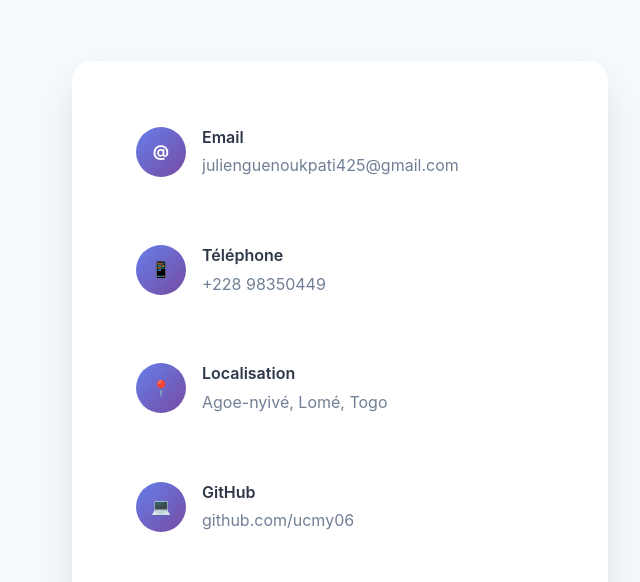
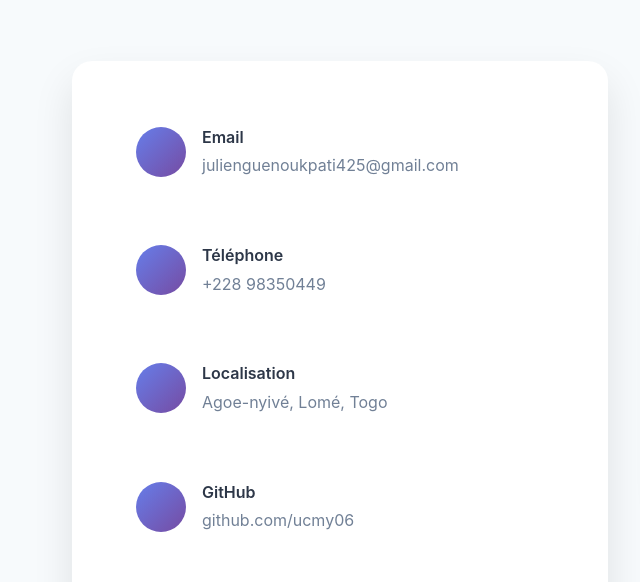
Before and after one commit to ucmy06/Mon-CV, a plain HTML site: page index.html in a window 1280 px wide. Shown: the part 4769-5351 px from the top of the page, 0-640 px from the left. Drawn offline with Linux system fonts and the light colour scheme.

Commit message:
changemment

```diff
--- a/index.html
+++ b/index.html
@@ -799,28 +799,28 @@
             <div class="contact-content">
                 <div class="contact-info fade-in">
                     <div class="contact-item">
-                        <div class="contact-icon">@</div>
+                        <div class="contact-icon"></div>
                         <div class="contact-text">
                             <div class="contact-label">Email</div>
                             <div class="contact-value">julienguenoukpati425@gmail.com</div>
                         </div>
                     </div>
                     <div class="contact-item">
-                        <div class="contact-icon">📱</div>
+                        <div class="contact-icon"></div>
                         <div class="contact-text">
                             <div class="contact-label">Téléphone</div>
                             <div class="contact-value">+228 98350449</div>
                         </div>
                     </div>
                     <div class="contact-item">
-                        <div class="contact-icon">📍</div>
+                        <div class="contact-icon"></div>
                         <div class="contact-text">
                             <div class="contact-label">Localisation</div>
                             <div class="contact-value">Agoe-nyivé, Lomé, Togo</div>
                         </div>
                     </div>
                     <div class="contact-item">
-                        <div class="contact-icon">💻</div>
+                        <div class="contact-icon"></div>
                         <div class="contact-text">
                             <div class="contact-label">GitHub</div>
                             <div class="contact-value">github.com/ucmy06</div>
```
